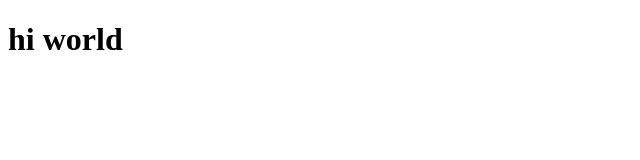
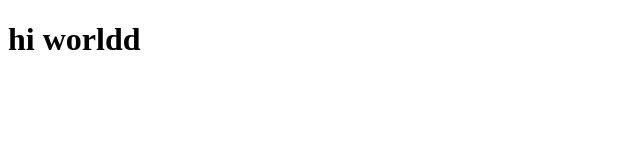
Before and after one commit to IPMin/playGround, a plain HTML site: page indexx.html in a window 1280 px wide. Shown: the full height of the page, 0-640 px from the left. Drawn offline with Linux system fonts and the light colour scheme.

Commit message:
hi worldd

```diff
--- a/indexx.html
+++ b/indexx.html
@@ -7,6 +7,6 @@
     <title>Document</title>
 </head>
 <body>
-    <h1>hi world</h1>
+    <h1>hi worldd</h1>
 </body>
 </html>
```
